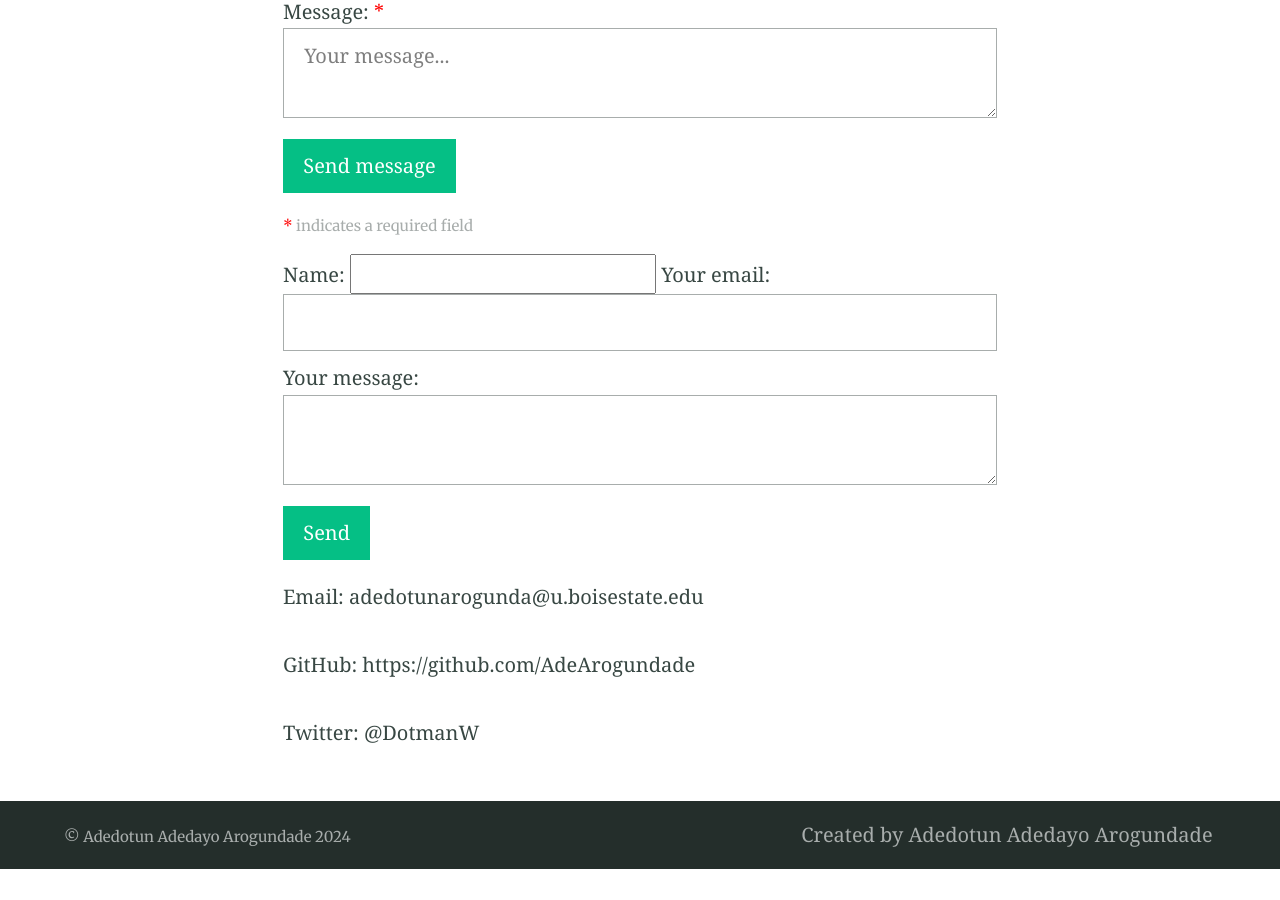
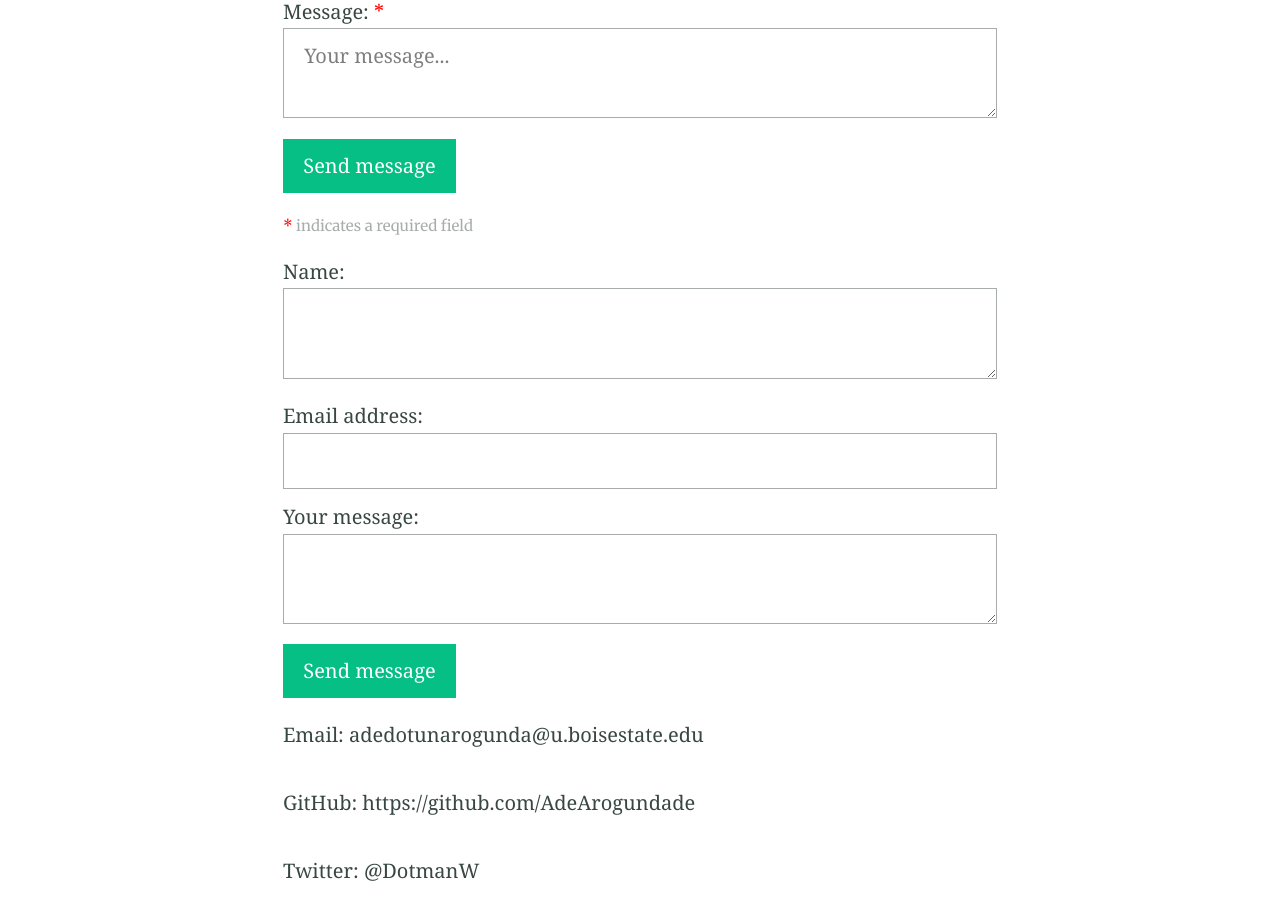
Before and after one commit to AdeArogundade/arogundadeadedotun, a Jekyll site: the page built from contact.md, in a window 1280 px wide and 900 px high, scrolled down 726 px. Built offline with Jekyll 4.4.1, drawn with Linux system fonts in a browser that asks for light colours; before the commit the page ends 1595 px from its top, so only the background shows below that.

Commit message:
Update site-form2.html

```diff
--- a/_includes/site-form2.html
+++ b/_includes/site-form2.html
@@ -5,10 +5,10 @@
 >
   <label>
     Name:
-    <input type="name" name="name">
+    <textarea name="name"></textarea>
   </label>
   <label>
-    Your email:
+    Email address:
     <input type="email" name="email">
   </label>
   <label>
@@ -16,5 +16,5 @@
     <textarea name="message"></textarea>
   </label>
   <!-- your other form fields go here -->
-  <button type="submit">Send</button>
+  <button type="submit">Send message</button>
 </form>
```
